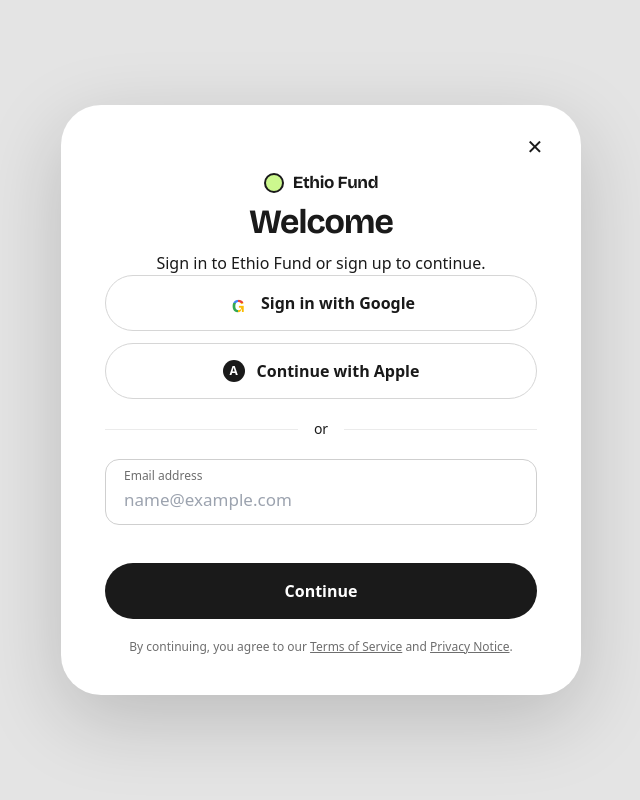
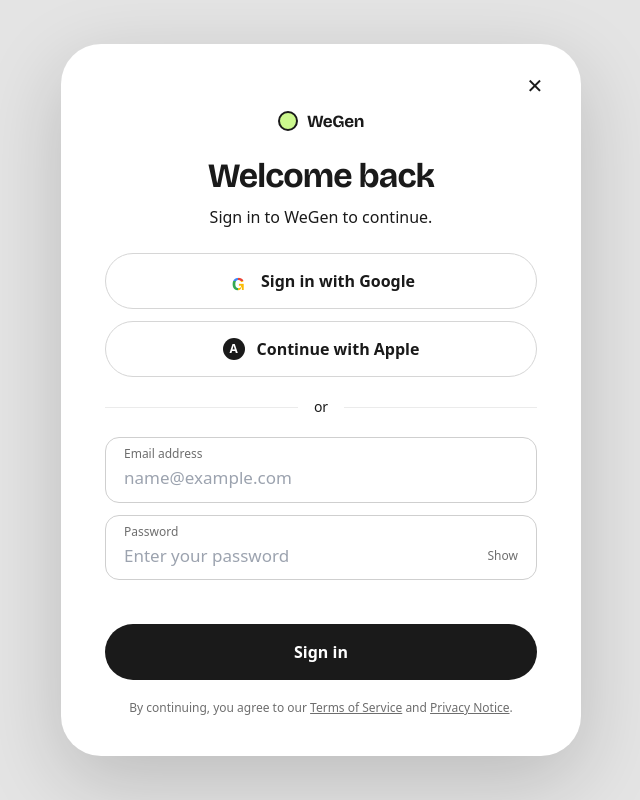
Before and after one commit to Dawit-Asefa-halwot/WeGen, a Next.js app in the folder apps/web/: page /auth/login in a window 1280 px wide. Shown: the whole page, without its empty margins (319-959 px from the left). Built offline with nearby package versions, Linux system fonts and the light colour scheme; no server answers.

Commit message:
preparing mock credential for the admin

```diff
--- a/apps/web/src/app/auth/login/page.tsx
+++ b/apps/web/src/app/auth/login/page.tsx
@@ -1,22 +1,27 @@
 'use client';
 
-import React, { useState, useEffect } from 'react';
+import React, { useState } from 'react';
 import Link from 'next/link';
 import { useRouter, useSearchParams } from 'next/navigation';
 import { apiRequest } from '../../../lib/api-client';
 import { useAuthStore } from '../../../lib/auth-store';
 
+// ── Admin credentials (demo / prototype) ──
+const ADMIN_EMAIL    = 'admin@wegen.et';
+const ADMIN_PASSWORD = 'Admin@2026';
+
 export default function LoginPage() {
-  const router = useRouter();
+  const router       = useRouter();
   const searchParams = useSearchParams();
-  const setAuth = useAuthStore((s) => s.setAuth);
+  const setAuth      = useAuthStore((s) => s.setAuth);
 
-  const [email, setEmail] = useState('');
-  const [errorMsg, setErrorMsg] = useState('');
+  const [email,        setEmail]        = useState('');
+  const [password,     setPassword]     = useState('');
+  const [showPassword, setShowPassword] = useState(false);
+  const [errorMsg,     setErrorMsg]     = useState('');
   const [socialNotice, setSocialNotice] = useState('');
-  const [loading, setLoading] = useState(false);
+  const [loading,      setLoading]      = useState(false);
 
-  // Next URL after login
   const nextUrl = searchParams.get('next') || '/dashboard';
 
   const validateEmail = (e: string) => /^[^\s@]+@[^\s@]+\.[^\s@]{2,}$/.test(e.trim());
@@ -33,14 +38,31 @@
     setErrorMsg('');
     setLoading(true);
 
+    // ── Check admin credentials ──
+    if (email.trim().toLowerCase() === ADMIN_EMAIL && password === ADMIN_PASSWORD) {
+      setAuth(
+        {
+          id: 'admin-001',
+          email: ADMIN_EMAIL,
+          firstName: 'WeGen',
+          lastName: 'Admin',
+          roles: ['ADMIN', 'FUNDRAISER'],
+          isEmailVerified: true,
+        },
+        'admin-demo-token'
+      );
+      localStorage.setItem('ethiofund-user', JSON.stringify({ email: ADMIN_EMAIL }));
+      setLoading(false);
+      router.push('/admin');
+      return;
+    }
+
     try {
-      // Save local user draft
       localStorage.setItem('ethiofund-user', JSON.stringify({ email: email.trim() }));
 
-      // API authentication attempt
       const res = await apiRequest('/auth/login', {
         method: 'POST',
-        body: JSON.stringify({ email: email.trim(), password: 'Password123!' }),
+        body: JSON.stringify({ email: email.trim(), password: password || 'Password123!' }),
       });
 
       setLoading(false);
@@ -52,7 +74,6 @@
           return;
         }
       } else {
-        // Fallback local auth for demo mode
         setAuth(
           {
             id: 'u1',
@@ -67,23 +88,22 @@
       }
 
       router.push(nextUrl);
-    } catch (err) {
+    } catch {
       setLoading(false);
-      // Fallback redirect for offline demo
       router.push(nextUrl);
     }
   };
 
   const handleSocialClick = (provider: string) => {
     setErrorMsg('');
-    setSocialNotice(`${provider} sign-in isn’t connected yet. Use your email for now.`);
+    setSocialNotice(`${provider} sign-in isn't connected yet. Use your email for now.`);
   };
 
   return (
     <div className="min-h-svh bg-[#E4E4E4] text-[#1A1A1A] font-sans grid place-items-center p-6 antialiased">
       <main className="relative bg-white rounded-[28px] min-[520px]:rounded-[40px] w-full max-w-[520px] p-[60px_22px_28px] min-[520px]:p-[64px_44px_40px] text-center shadow-[0_24px_80px_rgba(0,0,0,0.18)]">
 
-        {/* Close Button (.x) */}
+        {/* Close */}
         <Link
           href="/"
           className="absolute top-[22px] right-[26px] w-[40px] h-[40px] grid place-items-center rounded-full text-[#1A1A1A] hover:bg-[#F6F6F6] text-xl transition-colors"
@@ -92,41 +112,35 @@
           ✕
         </Link>
 
-        {/* Brand Logo */}
-        <div className="inline-flex items-center gap-[9px] font-heading font-bold text-[17px] mb-5.5 text-[#1A1A1A]">
+        {/* Logo */}
+        <div className="inline-flex items-center gap-[9px] font-heading font-bold text-[17px] mb-5 text-[#1A1A1A]">
           <i className="w-[20px] h-[20px] rounded-full bg-[#CCF88E] border-2 border-[#1A1A1A] inline-block shrink-0 not-italic" />
-          Ethio Fund
+          WeGen
         </div>
 
-        {/* Heading */}
         <h1 className="font-heading font-bold text-[34px] leading-tight tracking-tight text-[#1A1A1A]">
-          Welcome
+          Welcome back
         </h1>
-        <p className="mt-2 mb-6.5 text-[#1A1A1A] text-base">
-          Sign in to Ethio Fund or sign up to continue.
+        <p className="mt-2 mb-6 text-[#1A1A1A] text-base">
+          Sign in to WeGen to continue.
         </p>
 
-        {/* Social Sign-In Buttons */}
+        {/* Social buttons */}
         <div className="space-y-3 mb-5">
           <button
             type="button"
             onClick={() => handleSocialClick('Google')}
             className="flex items-center justify-center gap-3 w-full border border-[#d6d6d6] bg-white rounded-full p-[15px] font-semibold text-base hover:bg-[#F6F6F6] transition-colors cursor-pointer"
           >
-            <b className="w-[22px] h-[22px] grid place-items-center font-heading font-bold text-lg bg-clip-text text-transparent bg-[conic-gradient(#ea4335_0_25%,#fbbc05_0_50%,#34a853_0_75%,#4285f4_0)] not-italic">
-              G
-            </b>
+            <b className="w-[22px] h-[22px] grid place-items-center font-heading font-bold text-lg bg-clip-text text-transparent bg-[conic-gradient(#ea4335_0_25%,#fbbc05_0_50%,#34a853_0_75%,#4285f4_0)] not-italic">G</b>
             <span>Sign in with Google</span>
           </button>
-
           <button
             type="button"
             onClick={() => handleSocialClick('Apple')}
             className="flex items-center justify-center gap-3 w-full border border-[#d6d6d6] bg-white rounded-full p-[15px] font-semibold text-base hover:bg-[#F6F6F6] transition-colors cursor-pointer"
           >
-            <b className="w-[22px] h-[22px] grid place-items-center text-xs text-white bg-[#1A1A1A] rounded-full not-italic">
-              A
-            </b>
+            <b className="w-[22px] h-[22px] grid place-items-center text-xs text-white bg-[#1A1A1A] rounded-full not-italic">A</b>
             <span>Continue with Apple</span>
           </button>
         </div>
@@ -137,13 +151,13 @@
           </div>
         )}
 
-        {/* Divider (.or) */}
         <div className="flex items-center gap-4 my-5 text-[#1A1A1A] text-sm font-medium before:flex-1 before:h-[1px] before:bg-[#EBEBEB] after:flex-1 after:h-[1px] after:bg-[#EBEBEB]">
           or
         </div>
 
-        {/* Email Form */}
-        <form onSubmit={handleSubmit} className="space-y-2">
+        {/* Form */}
+        <form onSubmit={handleSubmit} className="space-y-3">
+          {/* Email */}
           <label className={`block text-left border rounded-[14px] p-[8px_18px_10px] bg-white transition-all ${
             errorMsg ? 'border-[#B3261E]' : 'border-[#cfcfcf] focus-within:border-[#1A1A1A] focus-within:ring-1 focus-within:ring-[#1A1A1A]'
           }`}>
@@ -151,10 +165,7 @@
             <input
               type="email"
               value={email}
-              onChange={(e) => {
-                setEmail(e.target.value);
-                setErrorMsg('');
-              }}
+              onChange={(e) => { setEmail(e.target.value); setErrorMsg(''); }}
               autoComplete="email"
               inputMode="email"
               placeholder="name@example.com"
@@ -162,16 +173,38 @@
             />
           </label>
 
-          <div className="text-[#B3261E] text-sm text-left min-h-[22px] my-1 font-medium" role="alert">
+          {/* Password */}
+          <label className="block text-left border border-[#cfcfcf] rounded-[14px] p-[8px_18px_10px] bg-white transition-all focus-within:border-[#1A1A1A] focus-within:ring-1 focus-within:ring-[#1A1A1A]">
+            <span className="block text-xs text-[#6E6E6E] mb-0.5">Password</span>
+            <div className="flex items-center gap-2">
+              <input
+                type={showPassword ? 'text' : 'password'}
+                value={password}
+                onChange={(e) => { setPassword(e.target.value); setErrorMsg(''); }}
+                autoComplete="current-password"
+                placeholder="Enter your password"
+                className="flex-1 border-0 outline-none text-[17px] bg-transparent text-[#1A1A1A]"
+              />
+              <button
+                type="button"
+                onClick={() => setShowPassword(!showPassword)}
+                className="text-[#6E6E6E] hover:text-[#1A1A1A] text-xs font-medium transition-colors"
+              >
+                {showPassword ? 'Hide' : 'Show'}
+              </button>
+            </div>
+          </label>
+
+          <div className="text-[#B3261E] text-sm text-left min-h-[20px] font-medium" role="alert">
             {errorMsg}
           </div>
 
           <button
             type="submit"
             disabled={loading}
-            className="w-full bg-[#1A1A1A] hover:bg-black text-white font-semibold text-base py-4 rounded-full transition-all cursor-pointer"
+            className="w-full bg-[#1A1A1A] hover:bg-black text-white font-semibold text-base py-4 rounded-full transition-all cursor-pointer disabled:opacity-60"
           >
-            {loading ? 'Continuing...' : 'Continue'}
+            {loading ? 'Signing in...' : 'Sign in'}
           </button>
         </form>
 
```
